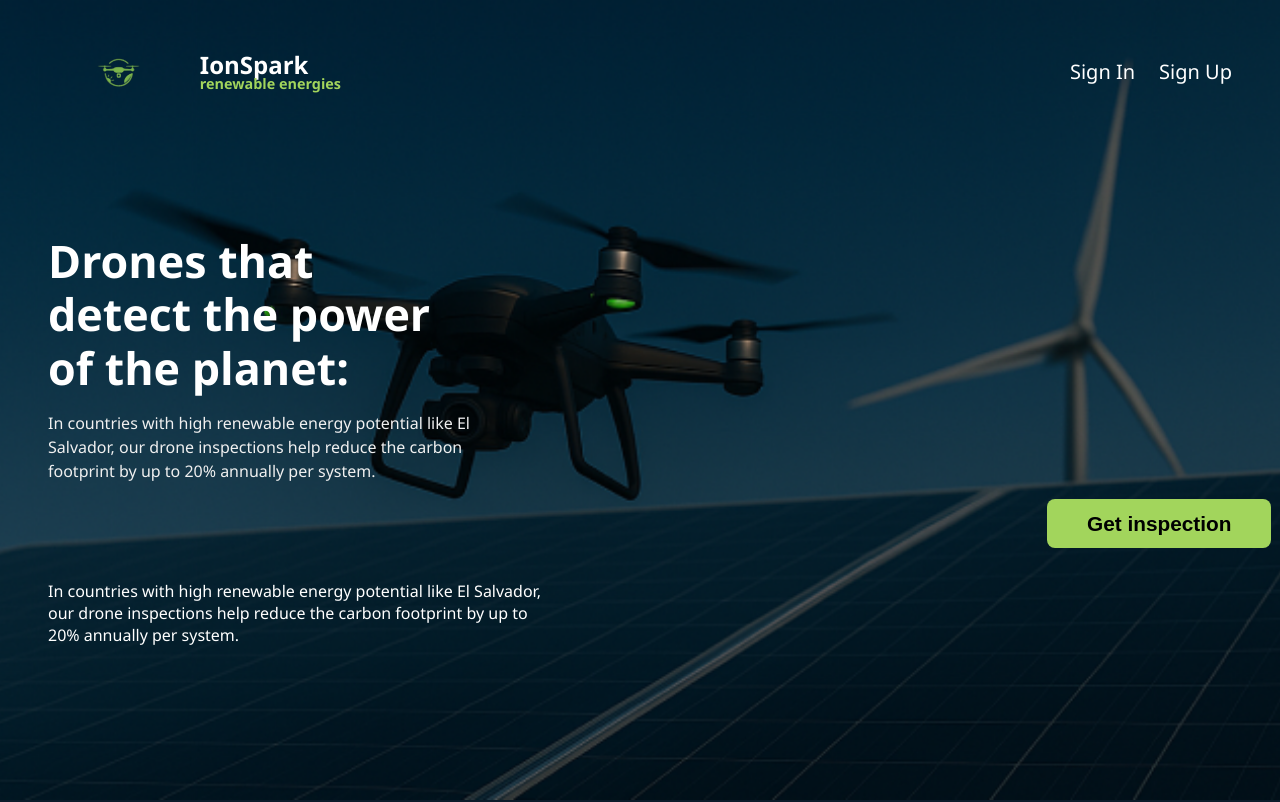
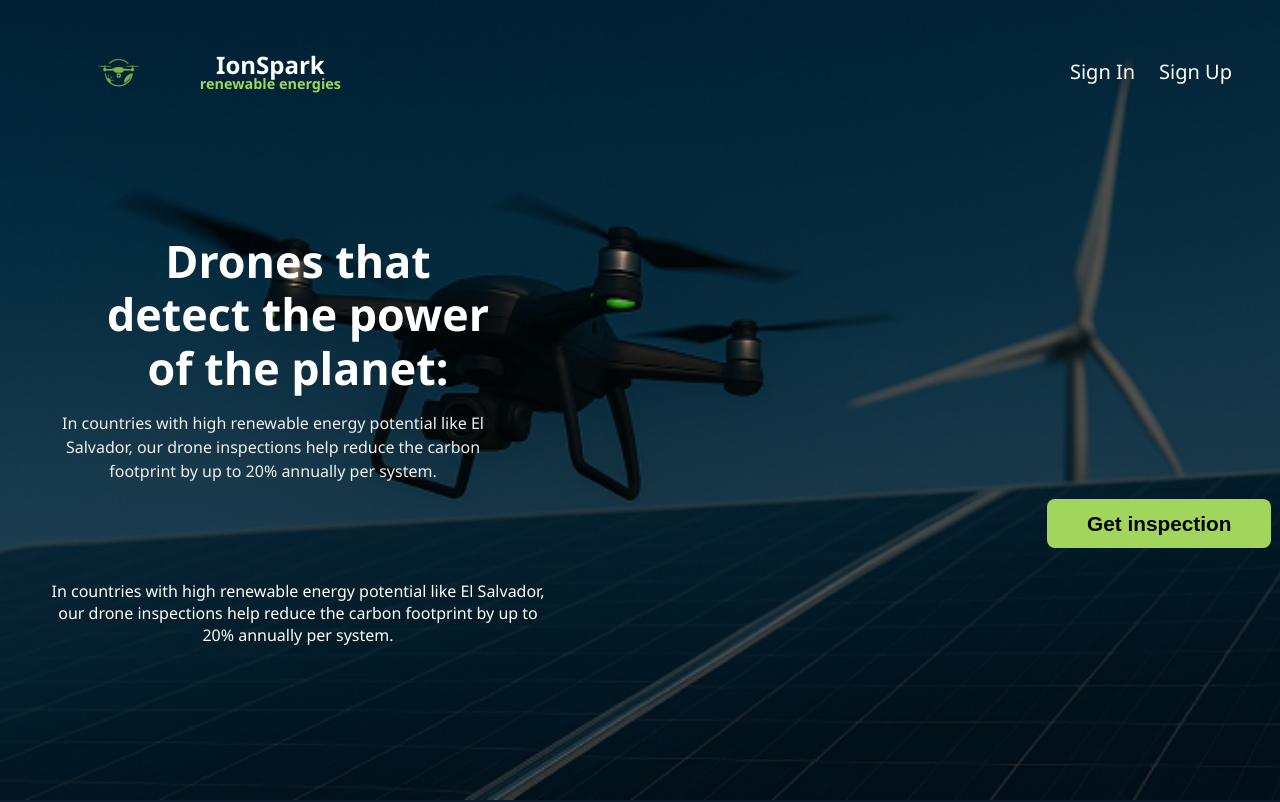
Before and after one commit to MrAlegria-6/IonSparkProject, a React (Create React App) app: page / in a window 1280 px wide. Shown: the top 802 px of the page. Built offline with nearby package versions, Linux system fonts and the light colour scheme.

Commit message:
listop 2

```diff
--- a/src/App.js
+++ b/src/App.js
@@ -5,7 +5,11 @@ import LandingPage from './LandingPage/Page.js'
 
 function App() {
   return (
-    <LandingPage/>
+    <div className="App">
+      <main>
+        <LandingPage/>
+      </main>
+    </div>
   );
 }
 
```
